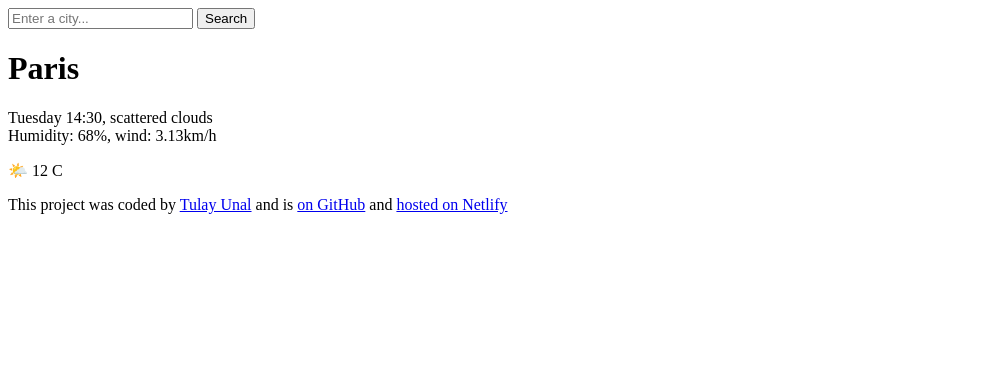
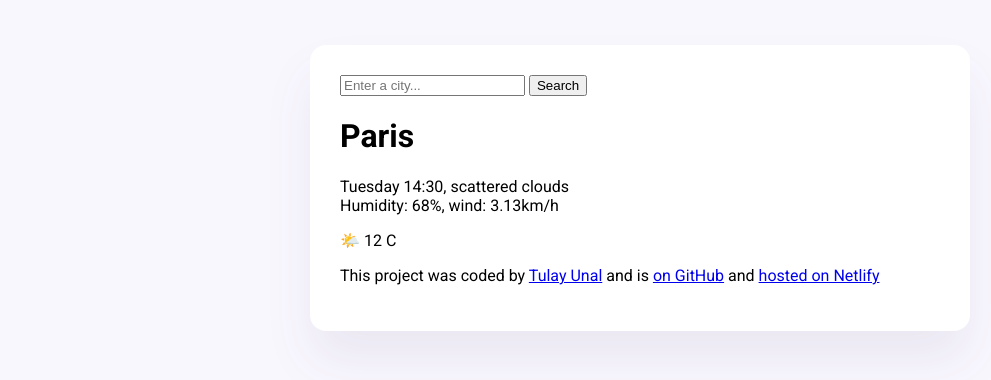
Before and after one commit to tulaymu/Tulay-s-Weather-App, a plain HTML site: page index.html in a window 1280 px wide. Shown: the whole page, without its empty margins (0-991 px from the left). Drawn offline with Linux system fonts and the light colour scheme.

Commit message:
styled the page

```diff
--- a/index.html
+++ b/index.html
@@ -3,15 +3,20 @@
 <head>
     <meta charset="UTF-8">
     <meta name="viewport" content="width=device-width, initial-scale=1.0">
-    <title>Document</title>
+    <title>Tulay's Weather App</title>
+    <link rel="stylesheet" href="src/styles.css">
+    <link rel="preconnect" href="https://fonts.googleapis.com">
+<link rel="preconnect" href="https://fonts.gstatic.com" crossorigin>
+<link href="https://fonts.googleapis.com/css2?family=Roboto:ital,wght@0,100;0,300;0,400;0,500;0,700;0,900;1,100;1,300;1,400;1,500;1,700;1,900&display=swap" rel="stylesheet">
 </head>
 <body>
-<header>
-    <form>
+  <div class="weather-app">
+    <header>
+      <form>
         <input type="search" placeholder="Enter a city..." required="">
         <input type="submit" value="Search">
-    </form>
-</header>
+      </form>
+    </header>
 <main>
     <div>
         <h1>Paris</h1>
@@ -32,5 +37,6 @@
           <a href="https://tulays-weather-app.netlify.app/" target="_blank">hosted on Netlify</a>
         </p>
       </footer>
+</div>
 </body>
 </html>
--- /dev/null
+++ b/src/styles.css
@@ -0,0 +1,15 @@
+body {
+  background-color: #f9f7fe;
+  font-family: "Roboto", sans-serif;
+}
+
+.weather-app {
+  background: white;
+  max-width: 600px;
+  margin: 45px auto;
+  padding: 30px;
+  box-shadow: 0 30px 50px rgba(65, 50, 100, 0.08);
+  border-radius: 16px;
+  padding: 30px;
+
+}
```
